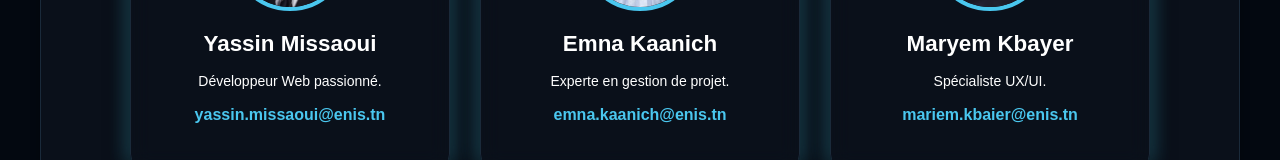
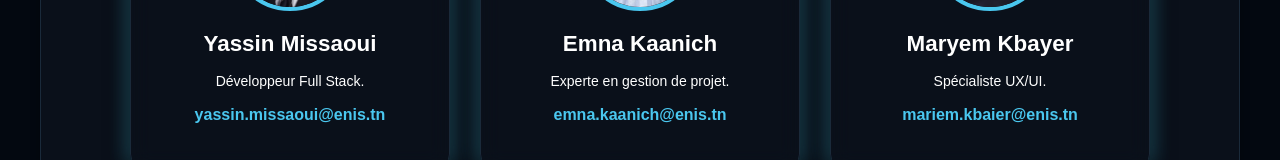
Before and after one commit to MissaouiYassine1/YOLO-FaceGuard, a React (Vite) app in the folder frontend/: page /contact in a window 1280 px wide. Shown: the part 439-599 px from the top of the page. Built offline with nearby package versions, Linux system fonts and the light colour scheme.

Commit message:
Mise à jour de results.scss

```diff
--- a/frontend/src/assets/styles/results.scss
+++ b/frontend/src/assets/styles/results.scss
@@ -21,6 +21,7 @@
   min-height: 100vh;
 
   h2, h3, h4 {
+    text-align: left;
     color: var(--light-bg);
     margin-bottom: 1.5rem;
     font-weight: 600;
--- a/frontend/src/pages/Contact.jsx
+++ b/frontend/src/pages/Contact.jsx
@@ -13,7 +13,7 @@ const Contact = () => {
                 <img src={yassin} alt="Membre 1" />
                 <div className="member-info">
                     <h3>Yassin Missaoui</h3>
-                    <p>Développeur Web passionné.</p>
+                    <p>Développeur Full Stack.</p>
                     <a href="mailto:yassin.missaoui@enis.tn">yassin.missaoui@enis.tn</a>
                 </div>
             </div>
```
